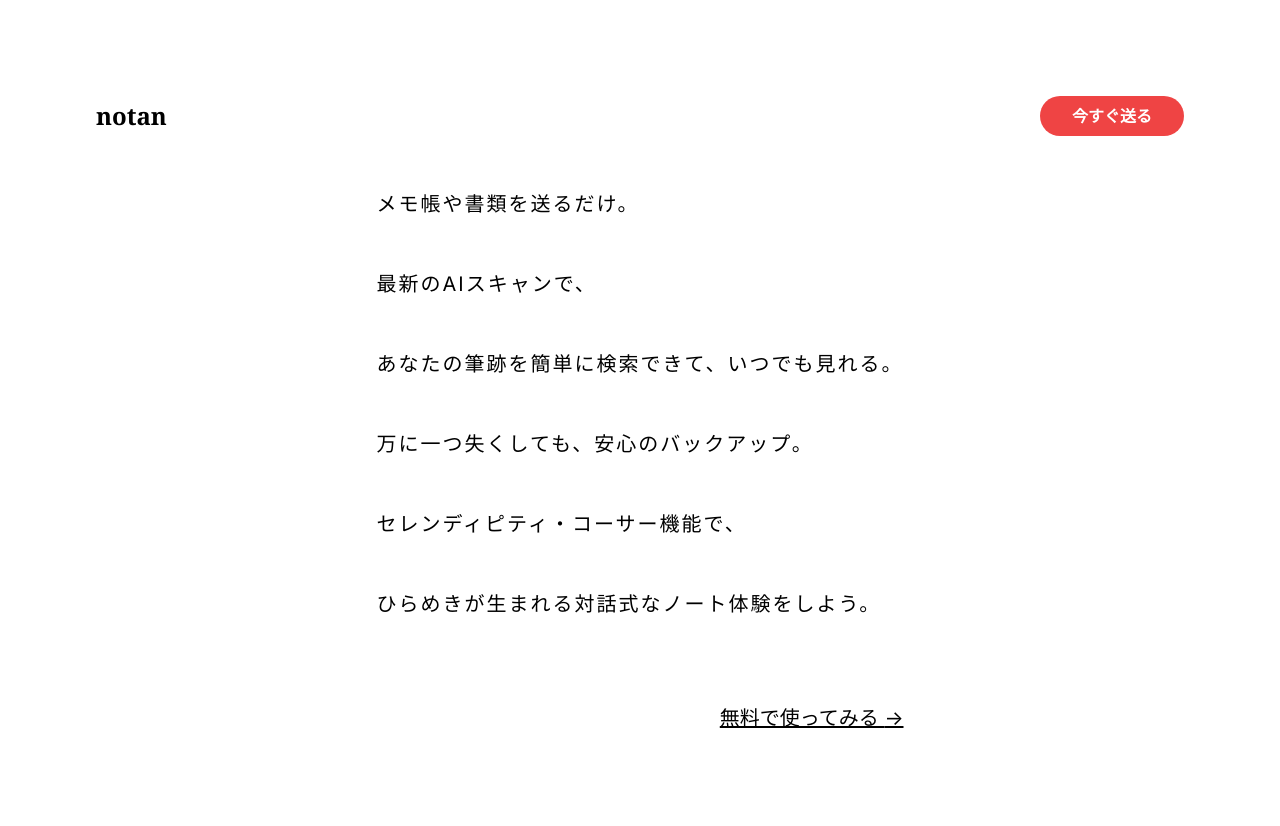
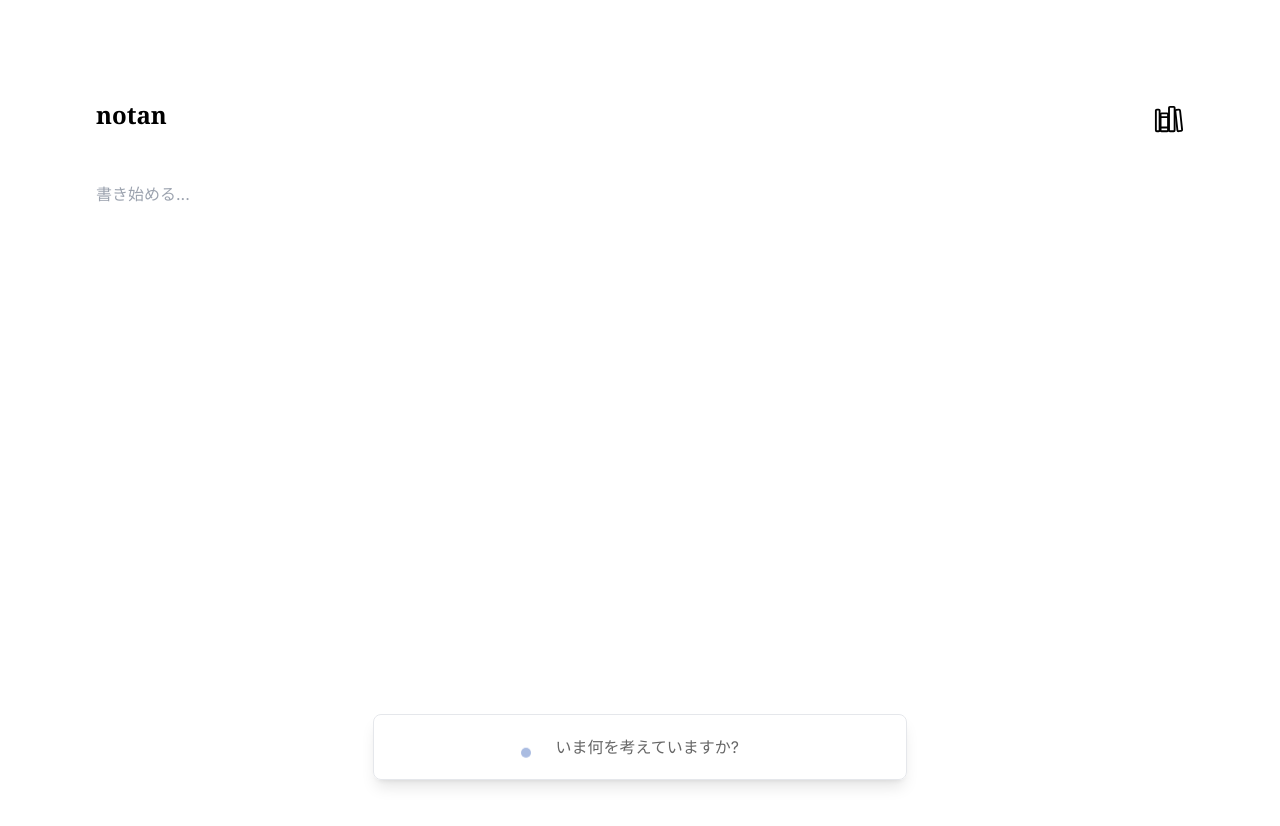
Before and after one commit to Takuzen/notan, a Next.js app: page / in a window 1280 px wide. Shown: the top 826 px of the page. After the commit the page ends 800 px from the top, so only its background shows below. Built offline with nearby package versions, Linux system fonts and the light colour scheme.

Commit message:
feat: renew the LP

```diff
--- a/src/app/page.tsx
+++ b/src/app/page.tsx
@@ -1,5 +1,5 @@
 'use client'
-import { useEffect } from 'react';
+import { useState, useEffect } from 'react';
 import Image from 'next/image';
 import Link from 'next/link';
 import { initializeApp } from 'firebase/app';
@@ -7,6 +7,8 @@ import { getFirestore, collection, addDoc } from 'firebase/firestore';
 import { getAnalytics } from 'firebase/analytics';
 
 export default function Home() {
+  const [note, setNote] = useState('');
+
   useEffect(() => {
     const firebaseConfig = {
       apiKey: "AIzaSyCkqzaX5BtTGOCig_ET4JC6lnalRDCEerg",
@@ -24,76 +26,114 @@ export default function Home() {
 
     const analytics = getAnalytics(app);
 
-    /*async function testFirestoreConnection() {
-      try {
-        const notesCollection = collection(db, 'notes');
-
-        // Add a test document to Firestore
-        const docRef = await addDoc(notesCollection, { message: 'Test note' });
-
-        console.log('Firestore connection is working. Document added with ID:', docRef.id);
-      } catch (error) {
-        console.error('Error testing Firestore connection:', error);
-      }
-    }
-
-    testFirestoreConnection();*/
-
   }, []);
 
+
+
+  const handleNoteChange = (event: React.ChangeEvent<HTMLTextAreaElement>) => {
+    setNote(event.target.value);
+  };
+
+  const handleNoteSubmit = async () => {
+    try {
+      const docRef = await addDoc(collection(db, 'notes'), {
+        content: note,
+        timestamp: new Date().toISOString(),
+      });
+      console.log('Note added with ID: ', docRef.id);
+      setNote('');
+    } catch (error) {
+      console.error('Error adding note: ', error);
+    }
+  };
   return (
-    <main className="flex min-h-screen flex-col items-center justify-between p-8 sm:p-24">
-      <div className='flex w-full justify-between items-center'>
-
-          <p className='font-serif text-2xl font-bold'>
-            notan
-          </p>
-
-          <p className='hidden font-serif text-1xl font-semibold text-gray-400'>
+    <main className="p-8 sm:p-24">
+      <div className="flex flex-col">
+        <div className="flex w-full justify-between items-center">
+          <p className="font-serif text-2xl font-bold">notan</p>
+          <p className="hidden font-serif text-1xl font-semibold text-gray-400">
             <Link href="/">開発物語</Link>
           </p>
-
-          <p className='hidden font-serif text-1xl font-semibold text-gray-400'>
+          <p className="hidden font-serif text-1xl font-semibold text-gray-400">
             ログイン
           </p>
+          <Link href="/mypage_trial">
+            <div className="pt-2 cursor-pointer">
+              <Image
+                className="object-contain"
+                src="/library-outline.svg"
+                alt="Library Logo"
+                width={30}
+                height={30}
+                priority
+              />
+            </div>
+          </Link>
+        </div>
 
-          <p className='inline sm:hidden font-serif text-1xl font-semibold text-white bg-red-500 rounded-full px-4 py-3 max-w-[144px]'>
-            <Link href="/signUp">送</Link>
-          </p>
+        <div className="flex flex-col items-center mt-12">
+          <div className="w-full text-end">
+            <textarea
+              className="w-full h-32 resize-none"
+              placeholder="書き始める..."
+              value={note}
+              onChange={handleNoteChange}
+            />
+            {/*
+            <button
+              className="bg-blue-500 hover:bg-blue-600 text-white font-semibold py-2 px-4 rounded"
+              onClick={handleNoteSubmit}
+            >
+              保存
+            </button>
+            */}
+          </div>
+        </div>
 
-          <p className='hidden sm:inline font-serif text-1xl font-semibold text-white bg-red-500 rounded-full px-8 py-2 max-w-[144px]'>
-            <Link href="/signUp">今すぐ送る</Link>
-          </p>
-
+        <div className="text-center rounded-lg border fixed bottom-5 left-0 right-0 mx-auto w-11/12 sm:w-9/12 lg:w-7/12 xl:w-5/12 p-5 shadow-lg">
+          <Link href="">
+            <p className="text-md opacity-60">
+              <span className="ball"></span> いま何を考えていますか?
+            </p>
+          </Link>
+        </div>
       </div>
 
-      <div className="relative flex flex-col place-items-center text-xl mt-10 lg:mt-12">
-        <p className='leading-10 tracking-widest'>
-          メモ帳や書類を送るだけ。 <br></br> <br></br>
-          最新のAIスキャンで、 <br></br> <br></br>
-          あなたの筆跡を簡単に検索できて、いつでも見れる。 <br></br> <br></br>
-          万に一つ失くしても、安心のバックアップ。 <br></br> <br></br>
-          セレンディピティ・コーサー機能で、 <br></br> <br></br>
-          ひらめきが生まれる対話式なノート体験をしよう。<br></br> <br></br> <br></br>
-        </p>
-        <p className='place-self-end'><Link href="/mypage_trial"><u>無料で使ってみる <span className='tracking-normal'>-&gt;</span></u></Link></p>
-      </div>
+      <style jsx>{`
+        .ball {
+          display: inline-block;
+          width: 10px;
+          height: 10px;
+          border-radius: 50%;
+          background-color: #728fce;
+          animation: ball-roll 4s linear infinite;
+          position: relative;
+          top: 5px;
+          left: -20px;
+        }
 
-      <div className="mb-32 grid text-center lg:mb-0 lg:grid-cols-1 lg:text-center">
-        <a
-          href="/mypage"
-          className="group rounded-lg border border-transparent px-5 py-4 transition-colors hover:border-gray-300 hover:bg-gray-100 hover:dark:border-neutral-700 hover:dark:bg-neutral-800/30"
-          target="_blank"
-          rel="noopener noreferrer"
-        >
-          <h2 className={`mb-3 text-2xl`}>
-
-          </h2>
-          <p className={`m-0 max-w-[30ch] text-sm opacity-50`}>
-
-          </p>
-        </a>
-      </div>
+        @keyframes ball-roll {
+          0% {
+            transform: translate(0, 0);
+          }
+          25% {
+            transform: translate(calc(100% - 1.5rem), calc(100% - 1.5rem));
+            background-color: #728fce;
+          }
+          50% {
+            transform: translate(calc(100% - 1.5rem), 0);
+            background-color: #728fce;
+          }
+          75% {
+            transform: translate(0, calc(100% - 1.5rem));
+            background-color: #728fce;
+          }
+          100% {
+            transform: translate(0, 0);
+            background-color: #728fce;
+          }
+        }
+      `}</style>
     </main>
   )
 }
```
Also changed, not shown: src/app/globals.css (+0 -36 lines), public/library-outline.svg (added).
